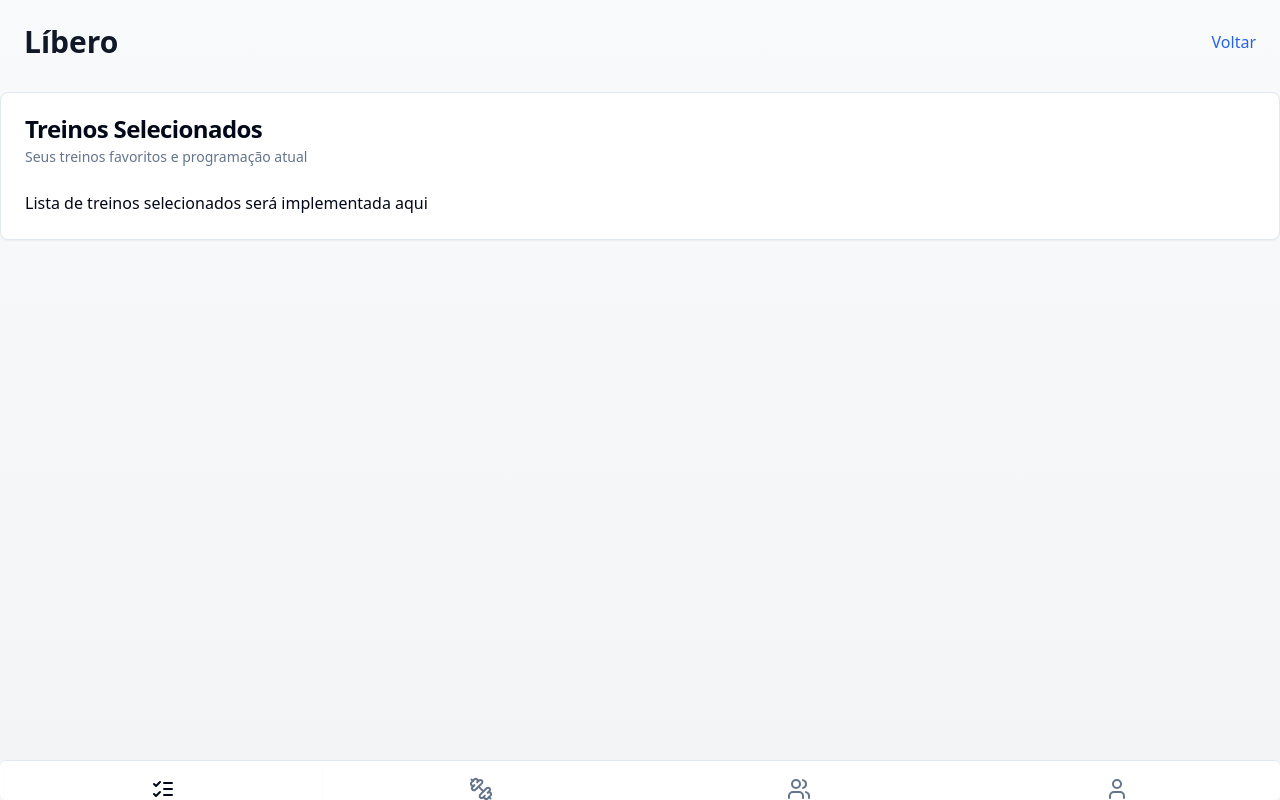
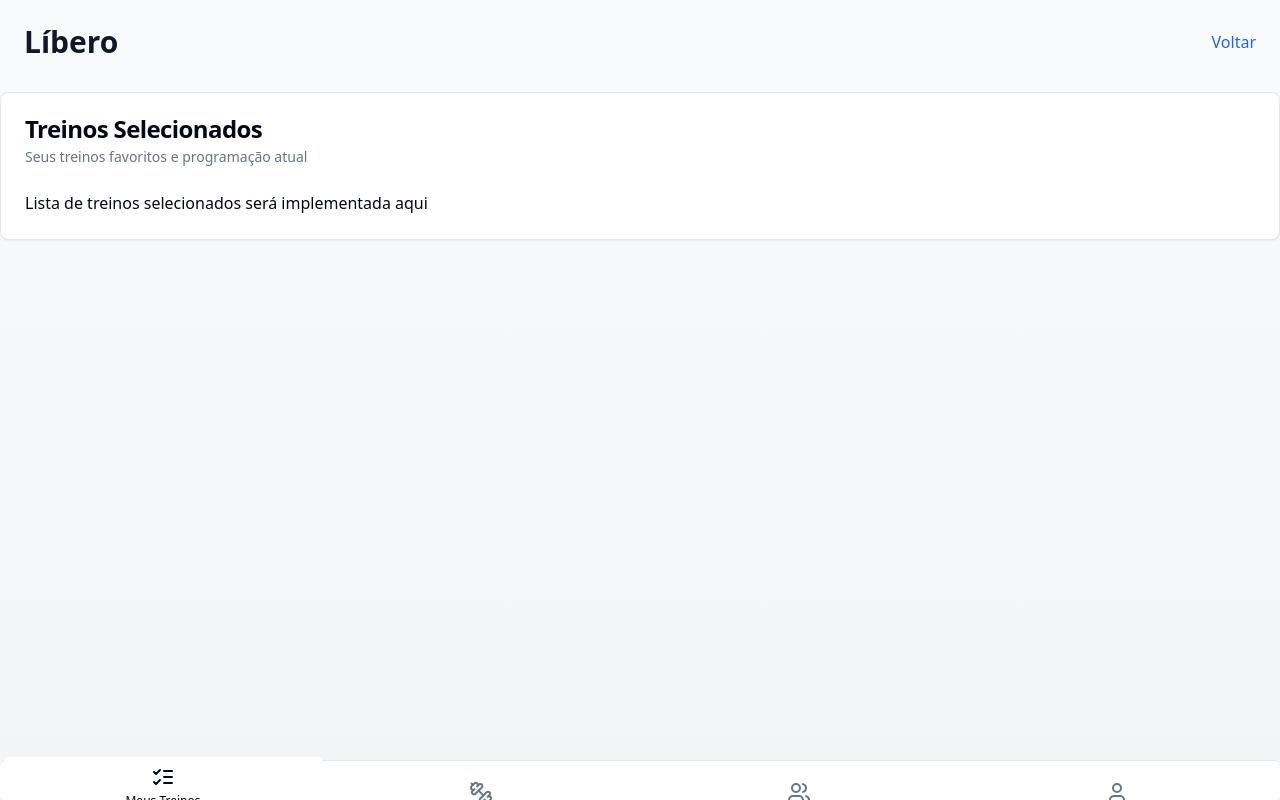
Before and after one commit to Kkraties13/volley-strenght, a React (Vite) app: page /libero in a window 1280 px wide. Built offline with nearby package versions, Linux system fonts and the light colour scheme.

Commit message:
Improve Tabs Styling
Improved the styling of the tabs to highlight the selected tab and display its name.

```diff
--- a/src/pages/Libero.tsx
+++ b/src/pages/Libero.tsx
@@ -1,10 +1,27 @@
-
 import { Tabs, TabsContent, TabsList, TabsTrigger } from "@/components/ui/tabs";
 import { Card, CardContent, CardDescription, CardHeader, CardTitle } from "@/components/ui/card";
 import { ListChecks, User, Users, Dumbbell } from "lucide-react";
 import { Link } from "react-router-dom";
+import { useState } from "react";
 
 const Libero = () => {
+  const [activeTab, setActiveTab] = useState("selecionados");
+
+  const getTabName = (tab: string) => {
+    switch (tab) {
+      case "selecionados":
+        return "Meus Treinos";
+      case "treinos":
+        return "Treinos";
+      case "comunidade":
+        return "Comunidade";
+      case "perfil":
+        return "Perfil";
+      default:
+        return "";
+    }
+  };
+
   return (
     <div className="min-h-screen bg-gradient-to-b from-gray-50 to-gray-100 pb-16">
       <div className="max-w-7xl mx-auto">
@@ -18,7 +35,12 @@ const Libero = () => {
           </Link>
         </div>
 
-        <Tabs defaultValue="selecionados" className="w-full">
+        <Tabs
+          defaultValue="selecionados"
+          className="w-full"
+          onValueChange={setActiveTab}
+          value={activeTab}
+        >
           <TabsContent value="selecionados">
             <Card>
               <CardHeader>
@@ -76,17 +98,57 @@ const Libero = () => {
           </TabsContent>
 
           <TabsList className="fixed bottom-0 left-0 right-0 grid w-full grid-cols-4 border-t bg-background">
-            <TabsTrigger value="selecionados" className="flex items-center justify-center py-3">
+            <TabsTrigger
+              value="selecionados"
+              className="flex flex-col items-center justify-center py-2 gap-1 relative transition-all duration-200"
+              style={{
+                transform: activeTab === "selecionados" ? "translateY(-8px)" : "none",
+                zIndex: activeTab === "selecionados" ? 10 : 1
+              }}
+            >
               <ListChecks className="w-6 h-6" />
+              <span className="text-xs font-medium">
+                {activeTab === "selecionados" && "Meus Treinos"}
+              </span>
             </TabsTrigger>
-            <TabsTrigger value="treinos" className="flex items-center justify-center py-3">
+            <TabsTrigger
+              value="treinos"
+              className="flex flex-col items-center justify-center py-2 gap-1 relative transition-all duration-200"
+              style={{
+                transform: activeTab === "treinos" ? "translateY(-8px)" : "none",
+                zIndex: activeTab === "treinos" ? 10 : 1
+              }}
+            >
               <Dumbbell className="w-6 h-6" />
+              <span className="text-xs font-medium">
+                {activeTab === "treinos" && "Treinos"}
+              </span>
             </TabsTrigger>
-            <TabsTrigger value="comunidade" className="flex items-center justify-center py-3">
+            <TabsTrigger
+              value="comunidade"
+              className="flex flex-col items-center justify-center py-2 gap-1 relative transition-all duration-200"
+              style={{
+                transform: activeTab === "comunidade" ? "translateY(-8px)" : "none",
+                zIndex: activeTab === "comunidade" ? 10 : 1
+              }}
+            >
               <Users className="w-6 h-6" />
+              <span className="text-xs font-medium">
+                {activeTab === "comunidade" && "Comunidade"}
+              </span>
             </TabsTrigger>
-            <TabsTrigger value="perfil" className="flex items-center justify-center py-3">
+            <TabsTrigger
+              value="perfil"
+              className="flex flex-col items-center justify-center py-2 gap-1 relative transition-all duration-200"
+              style={{
+                transform: activeTab === "perfil" ? "translateY(-8px)" : "none",
+                zIndex: activeTab === "perfil" ? 10 : 1
+              }}
+            >
               <User className="w-6 h-6" />
+              <span className="text-xs font-medium">
+                {activeTab === "perfil" && "Perfil"}
+              </span>
             </TabsTrigger>
           </TabsList>
         </Tabs>
```
